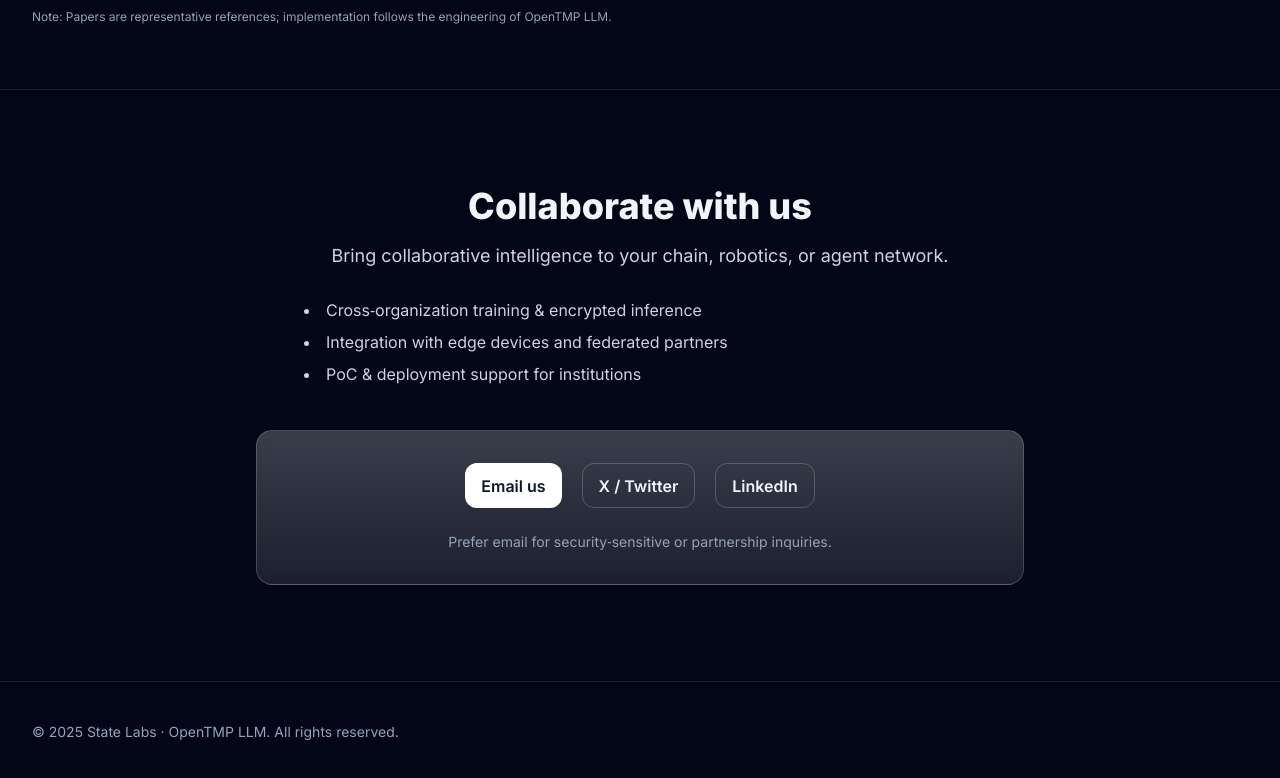
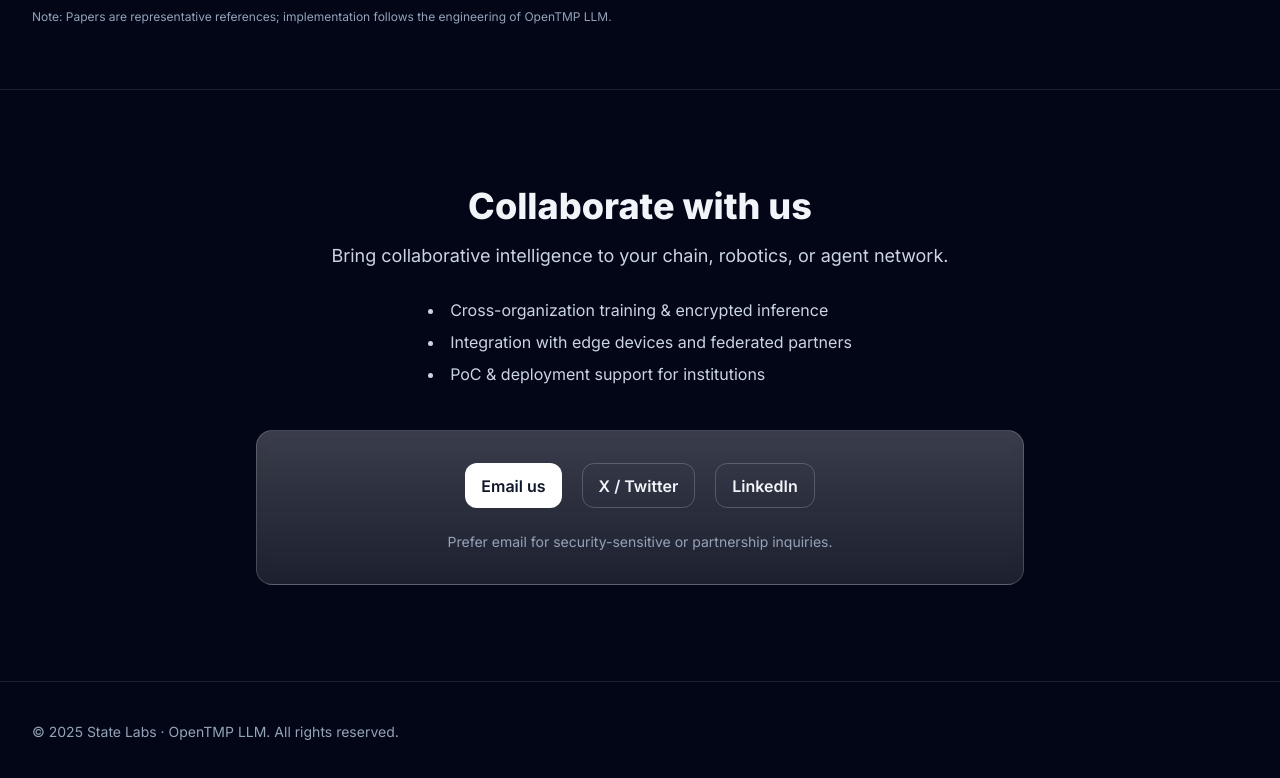
Before and after one commit to JoeZYXSTL/OpenTMP-LLM, a plain HTML site: page index.html in a window 1280 px wide. Shown: the part 3308-4086 px from the top of the page. Drawn offline with nearby package versions, Linux system fonts and the light colour scheme.

Commit message:
Align contact section center + style improvements

```diff
--- a/index.html
+++ b/index.html
@@ -323,13 +323,16 @@
   </section>
 
 <!-- Contact / Collaborate -->
-  <section id="contact" class="py-24 border-t border-white/10">
-    <div class="max-w-4xl mx-auto px-4 sm:px-6 lg:px-8 text-center">
+<section id="contact" class="py-24 border-t border-white/10 text-center">
+  <div class="max-w-4xl mx-auto px-4 sm:px-6 lg:px-8">
     <h2 class="text-4xl font-extrabold">Collaborate with us</h2>
-      <p class="mt-4 text-lg text-slate-300">Bring collaborative intelligence to your chain, robotics, or agent network.</p>
-      <div class="mt-6 text-left max-w-2xl mx-auto">
-        <ul class="list-disc list-inside text-slate-300 leading-8">
-          <li>Cross‑organization training & encrypted inference</li>
+    <p class="mt-4 text-lg text-slate-300 text-center">
+      Bring collaborative intelligence to your chain, robotics, or agent network.
+    </p>
+
+    <div class="mt-6">
+      <ul class="list-disc list-inside text-slate-300 leading-8 inline-block text-left">
+        <li>Cross-organization training & encrypted inference</li>
         <li>Integration with edge devices and federated partners</li>
         <li>PoC & deployment support for institutions</li>
       </ul>
@@ -340,9 +343,9 @@
         <div class="flex flex-col sm:flex-row gap-4 sm:gap-5 justify-center">
           <a href="mailto:joezyx@statelabs.ai" class="btn bg-white text-slate-900 hover:bg-slate-100">Email us</a>
           <a href="https://x.com/STL_AI" class="btn border border-white/20 hover:bg-white/10">X / Twitter</a>
-            <a href="https://linkedin.com/company/statelabs" class="btn border border-white/20 hover:bg-white/10">LinkedIn</a>
+          <a href="https://linkedin.com/company/statelabs-ai" class="btn border border-white/20 hover:bg-white/10">LinkedIn</a>
         </div>
-          <p class="mt-6 text-sm text-slate-400">Prefer email for security‑sensitive or partnership inquiries.</p>
+        <p class="mt-6 text-sm text-slate-400">Prefer email for security-sensitive or partnership inquiries.</p>
       </div>
     </div>
   </div>
```
Lines whose indentation alone changed are shown as unchanged.
